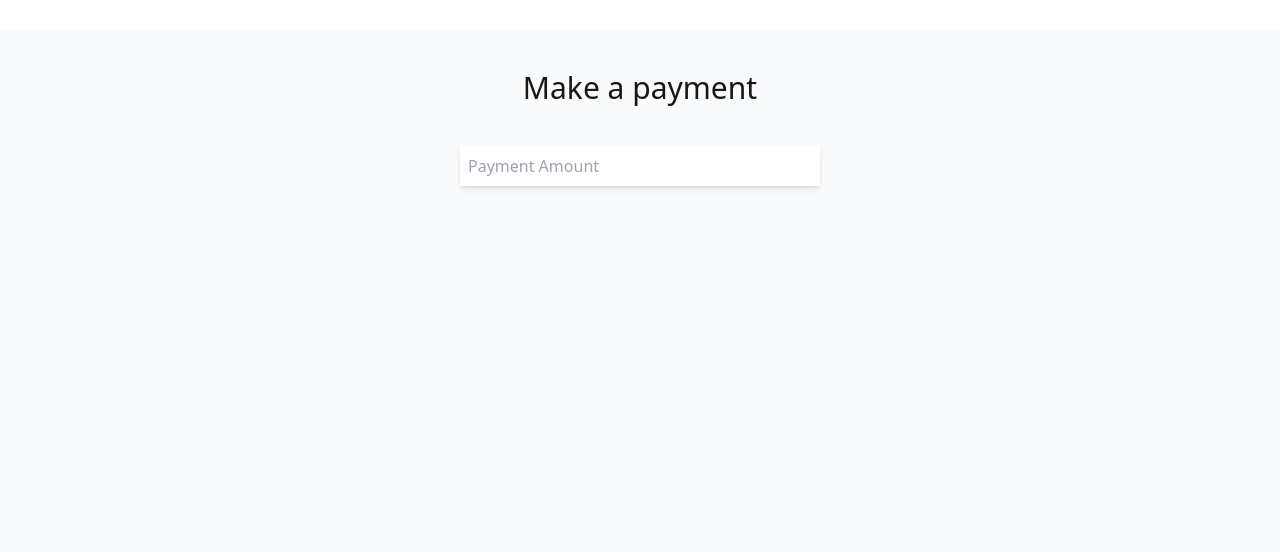
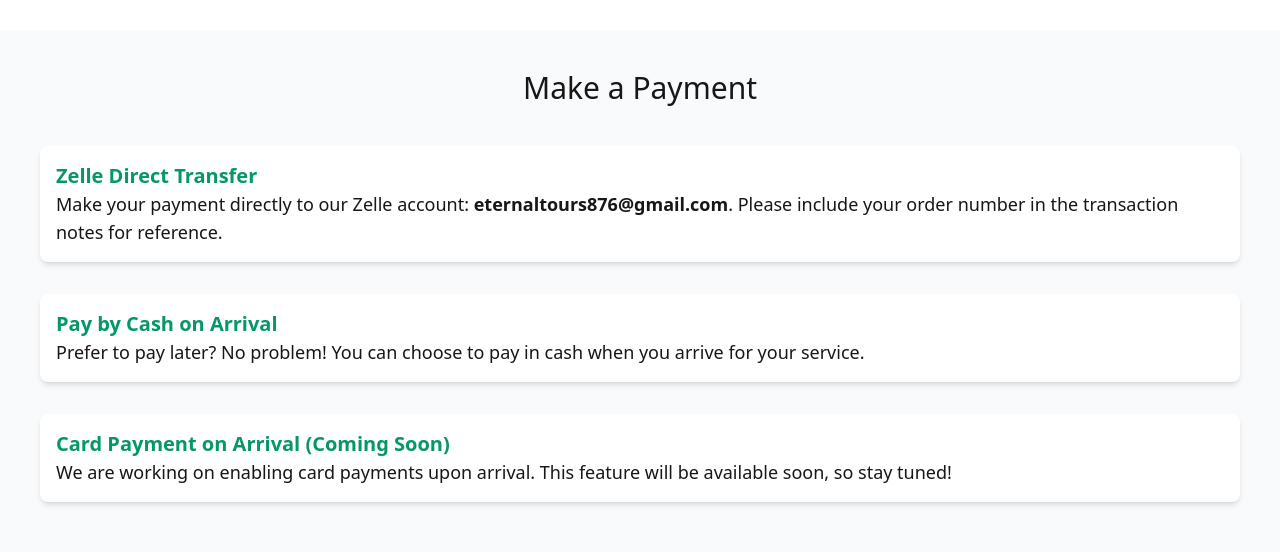
Before and after one commit to winnie-webb/eternal-tours-official, a Next.js app: page /pay in a window 1280 px wide. Shown: the part 169-721 px from the top of the page. Built offline with nearby package versions, Linux system fonts and the light colour scheme; no server answers.

Commit message:
Added payment options

```diff
--- a/app/pay/page.jsx
+++ b/app/pay/page.jsx
@@ -1,9 +1,6 @@
 "use client";
 
-import React, { useState, useEffect, Suspense } from "react";
-import { PayPalScriptProvider } from "@paypal/react-paypal-js";
-import PayPalButton from "../components/PaypalBtn";
-import "./iframe.css";
+import React, { useState, useEffect } from "react";
 import { useSearchParams } from "next/navigation";
 
 const PaymentComponent = () => {
@@ -21,33 +18,45 @@ const PaymentComponent = () => {
     <section className="min-h-[100vh] p-4 md:p-10 bg-gray-50">
       <h1 className="text-3xl mb-10 text-center">
         {queryAmount
-          ? `The total price of your booking is $${amount} usd`
-          : "Make a payment"}
+          ? `The total price of your booking is $${amount} USD`
+          : "Make a Payment"}
       </h1>
-      <input
-        type="number"
-        placeholder="Payment Amount"
-        className="p-2 shadow-md w-[90%] md:w-[30%] mx-auto block mb-10"
-        value={amount}
-        onChange={(e) => setAmount(e.target.value)}
-      />
-      <div className="md:w-[30%] mx-auto">
-        <PayPalButton amount={parseFloat(amount)} />
+      <div className="space-y-8 text-lg">
+        <div className="bg-white p-4 rounded-lg shadow-md">
+          <h2 className="text-xl font-semibold text-emerald-600">
+            Zelle Direct Transfer
+          </h2>
+          <p>
+            Make your payment directly to our Zelle account:{" "}
+            <strong>eternaltours876@gmail.com</strong>. Please include your
+            order number in the transaction notes for reference.
+          </p>
+        </div>
+        <div className="bg-white p-4 rounded-lg shadow-md">
+          <h2 className="text-xl font-semibold text-emerald-600">
+            Pay by Cash on Arrival
+          </h2>
+          <p>
+            Prefer to pay later? No problem! You can choose to pay in cash when
+            you arrive for your service.
+          </p>
+        </div>
+        <div className="bg-white p-4 rounded-lg shadow-md">
+          <h2 className="text-xl font-semibold text-emerald-600">
+            Card Payment on Arrival (Coming Soon)
+          </h2>
+          <p>
+            We are working on enabling card payments upon arrival. This feature
+            will be available soon, so stay tuned!
+          </p>
+        </div>
       </div>
     </section>
   );
 };
 
 const PaymentPage = () => {
-  return (
-    <PayPalScriptProvider
-      options={{ clientId: process.env.NEXT_PUBLIC_PAYPAL_API_KEY }}
-    >
-      <Suspense fallback={<div>Loading...</div>}>
-        <PaymentComponent />
-      </Suspense>
-    </PayPalScriptProvider>
-  );
+  return <PaymentComponent />;
 };
 
 export default PaymentPage;
```
